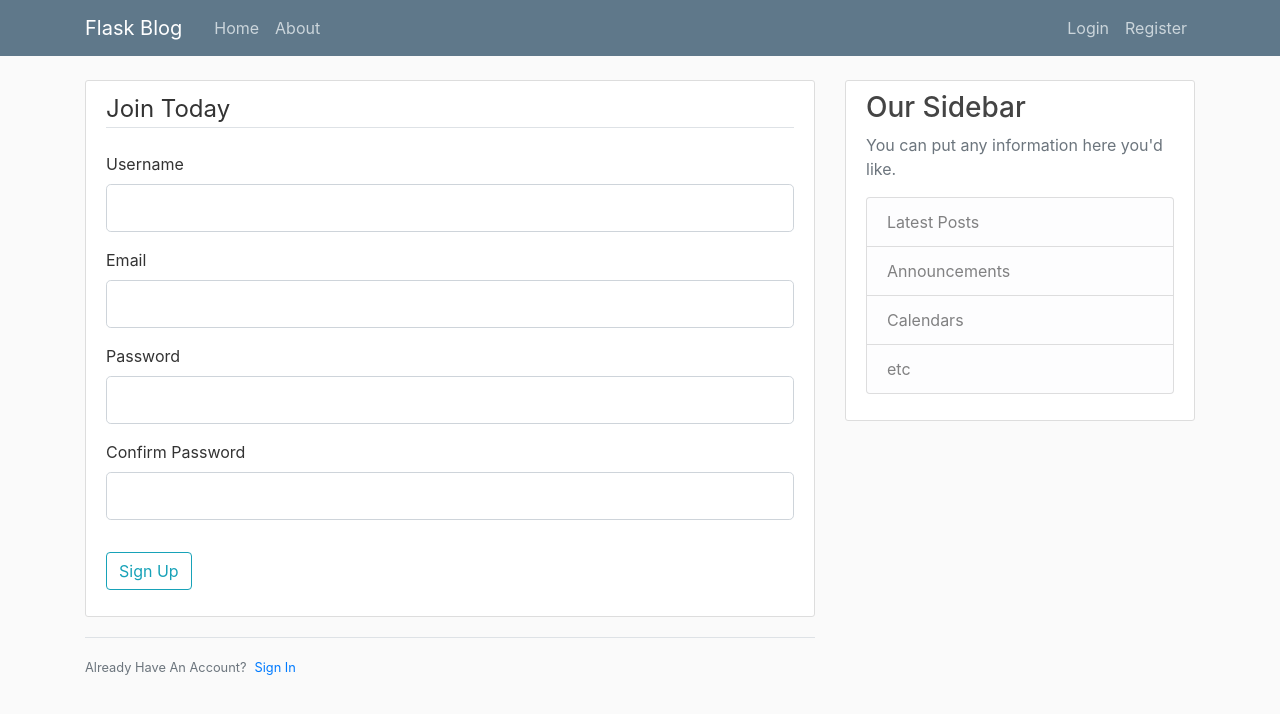
After one commit to Anshul5195/Flask_Blog, a Flask app: page /register in a window 1280 px wide. The commit adds this page. Shown: the top 714 px of the page. Run offline with Flask 2, Linux system fonts and the light colour scheme; some libraries are stand-ins or nearby versions.

Commit message:
added registration form

```diff
--- a/flaskblog.py
+++ b/flaskblog.py
@@ -1,6 +1,9 @@
-from flask import Flask, render_template, url_for
+from flask import Flask, render_template, url_for, flash, redirect
+from forms import RegistrationFrom, LoginFrom
 
 app = Flask(__name__)
+
+app.config['SECRET_KEY'] = '8248f73db2ee8da77946a5a0958bb21c'
 
 # This posts is just to show, suppose that we are retrieving that posts data from database.
 posts = [
@@ -18,6 +21,7 @@ posts = [
     }
 ]
 
+
 @app.route('/')
 @app.route('/home')
 def home():
@@ -29,5 +33,20 @@ def about():
     return render_template('about.html', title='About')
 
 
+@app.route('/register', methods=['GET', 'POST'])
+def register():
+    form = RegistrationFrom()
+    if form.validate_on_submit():
+        flash(f'Account created for {form.username.data}!', 'success')
+        return redirect(url_for('home'))
+    return render_template('register.html', title='Register', form=form)
+
+
+@app.route('/login')
+def login():
+    form = LoginFrom()
+    return render_template('login.html', title='Login', form=form)
+
+
 if __name__ == '__main__':
     app.run(debug=True)
--- /dev/null
+++ b/forms.py
@@ -0,0 +1,18 @@
+from flask_wtf import FlaskForm
+from wtforms import StringField, PasswordField, SubmitField, BooleanField
+from wtforms.validators import DataRequired, Length, Email, EqualTo
+
+
+class RegistrationFrom(FlaskForm):
+    username = StringField('Username', validators=[DataRequired(), Length(min=2, max=20)])
+    email = StringField('Email', validators=[DataRequired(), Email()])
+    password = PasswordField('Password', validators=[DataRequired()])
+    confirm_password = PasswordField('Confirm Password', validators=[DataRequired(), EqualTo('password')])
+    submit = SubmitField('Sign Up')
+
+
+class LoginFrom(FlaskForm):
+    email = StringField('Email', validators=[DataRequired(), Email()])
+    password = PasswordField('Password', validators=[DataRequired()])
+    remember = BooleanField('Remember Me')
+    submit = SubmitField('Login')
--- a/templates/layout.html
+++ b/templates/layout.html
@@ -18,6 +18,7 @@
     {% endif %}
 </head>
 <body>
+<!-- This whole header tag is for navigation bar, and we are using bootstrap classes in this -->
     <header class="site-header">
       <nav class="navbar navbar-expand-md navbar-dark bg-steel fixed-top">
         <div class="container">
@@ -40,9 +41,20 @@
       </nav>
     </header>
 
+
+<!-- This whole main tag is to beautify the block content -->
     <main role="main" class="container">
       <div class="row">
         <div class="col-md-8">
+          {% with messages = get_flashed_messages(with_categories=true) %}
+            {% if messages %}
+                {% for category, message in messages %}
+                    <div class="alert alert-{{ category }}">
+                        {{ message }}
+                    </div>
+                {% endfor %}
+            {% endif %}
+          {% endwith %}
           {% block content %}{% endblock %}
         </div>
         <div class="col-md-4">
--- /dev/null
+++ b/templates/register.html
@@ -0,0 +1,36 @@
+{% extends 'layout.html' %}
+
+{% block content %}
+    <div class="content-section">
+        <form method="POST" action="">
+            {{ form.hidden_tag() }}
+            <fieldset class="form-group">
+                <legend class="border-bottom mb-4">Join Today</legend>
+                <div class="form-group">
+                    {{ form.username.label(class="form-control-label") }}
+                    {{ form.username(class="form-control form-control-lg") }}
+                </div>
+                <div class="form-group">
+                    {{ form.email.label(class="form-control-label") }}
+                    {{ form.email(class="form-control form-control-lg") }}
+                </div>
+                <div class="form-group">
+                    {{ form.password.label(class="form-control-label") }}
+                    {{ form.password(class="form-control form-control-lg") }}
+                </div>
+                <div class="form-group">
+                    {{ form.confirm_password.label(class="form-control-label") }}
+                    {{ form.confirm_password(class="form-control form-control-lg") }}
+                </div>
+            </fieldset>
+            <div class="form-group">
+                {{ form.submit(class="btn btn-outline-info") }}
+            </div>
+        </form>
+    </div>
+    <div class="border-top pt-3">
+        <small class="text-muted">
+            Already Have An Account?<a class="ml-2" href="{{ url_for('login') }}">Sign In</a>
+        </small>
+    </div>
+{% endblock content %}
```
Also changed, not shown: templates/login.html (added).
